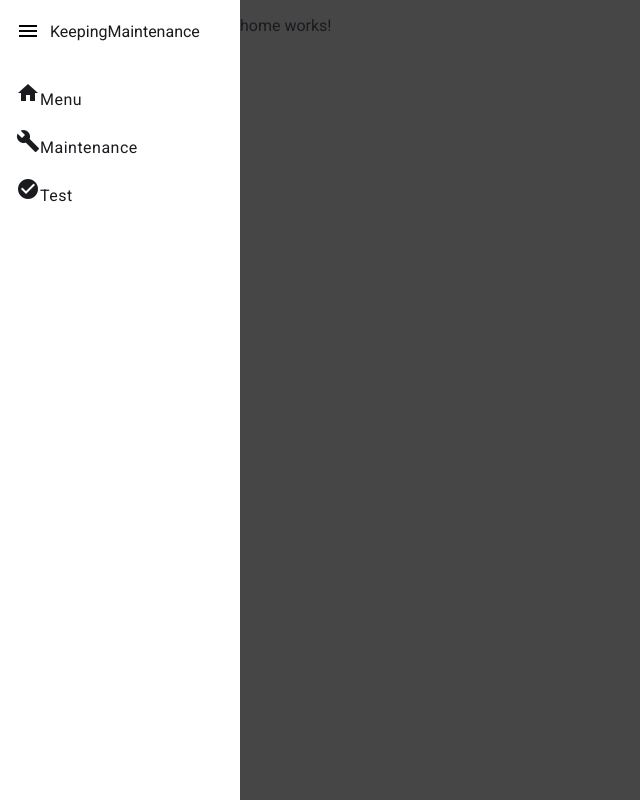
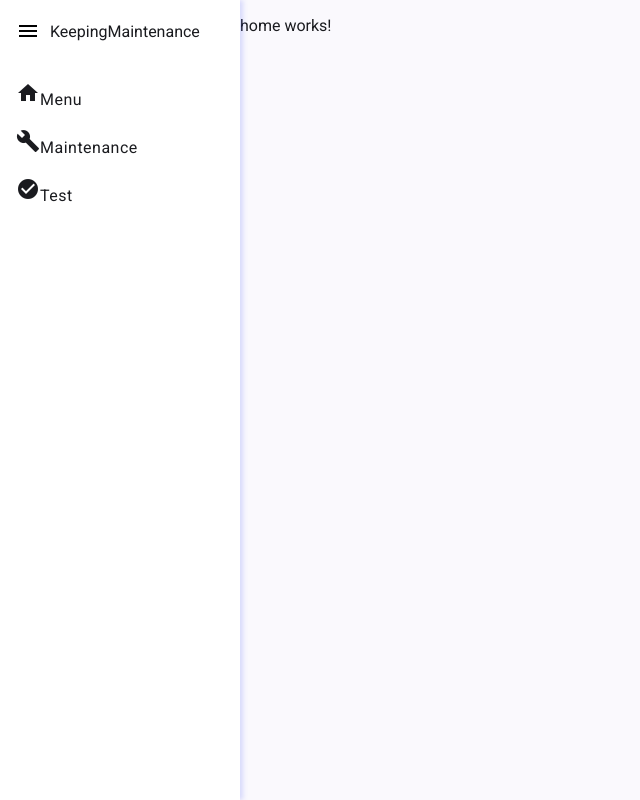
Before and after one commit to wesquel/KeepingMaintenance, an Angular app in the folder front_maintenance/: page /home in a window 1280 px wide. Shown: the whole page, without its empty margins (0-640 px from the left). Built offline with nearby package versions, Linux system fonts and the light colour scheme.

Commit message:
feat: create sidenavbar.

```diff
--- a/front_maintenance/src/app/components/sidenavbar/sidenavbar.component.css
+++ b/front_maintenance/src/app/components/sidenavbar/sidenavbar.component.css
@@ -4,6 +4,7 @@ mat-sidenav {
   transition: width 0.3s ease-in-out;
   border-radius: 0px;
   background-color: #FFFFFF;
+  box-shadow: 3px 0 5px rgba(74, 91, 245, 0.2);
 }
 
 mat-toolbar {
@@ -20,7 +21,7 @@ mat-sidenav.collapsed {
 
 .content {
   display: flex;
-  background-color: #464646;
+  background-color: #0004ff;
   width: 100%;
   height: 100%;
 }
--- a/front_maintenance/src/app/components/sidenavbar/sidenavbar.component.html
+++ b/front_maintenance/src/app/components/sidenavbar/sidenavbar.component.html
@@ -31,8 +31,6 @@
 
   <!-- Main content -->
   <mat-sidenav-content [ngClass]="{ 'content-collapsed': isCollapsed }">
-    <div class="content">
       <router-outlet></router-outlet> <!-- Aqui a navegação entre páginas será carregada -->
-    </div>
   </mat-sidenav-content>
 </mat-sidenav-container>
```
